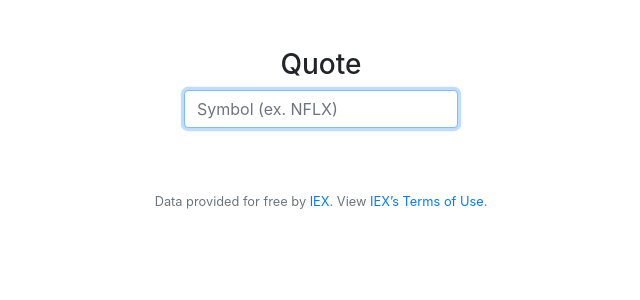
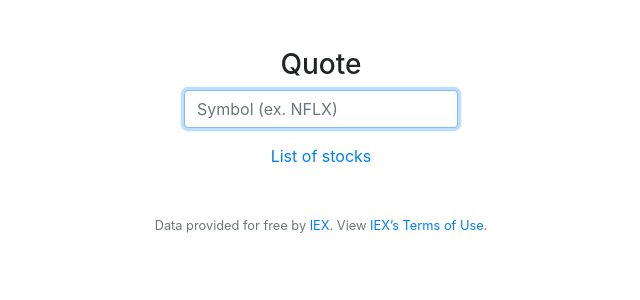
Before and after one commit to radanovicnikola93/CS50, a Flask app: page /quote in a window 1280 px wide. Shown: the part 76-376 px from the top of the page, without its empty margins (319-959 px from the left). Run offline with Flask 2, Linux system fonts and the light colour scheme; a user stored in the database is signed in; some libraries are stand-ins or nearby versions.

Commit message:
Added link for stocks

```diff
--- a/pset8/finance/templates/quote.html
+++ b/pset8/finance/templates/quote.html
@@ -10,7 +10,7 @@
     <form action="/quote" method="post">
         <div class="form-group">
             <input autofocus autocomplete="off"  class="form-control" name="symbol" placeholder="Symbol (ex. NFLX)" type="text">
-
         </div>
+        <a href="https://iextrading.com/apps/stocks/" target="_blank" id="linkStock">List of stocks</a>
     </form>
 {% endblock %}
```
